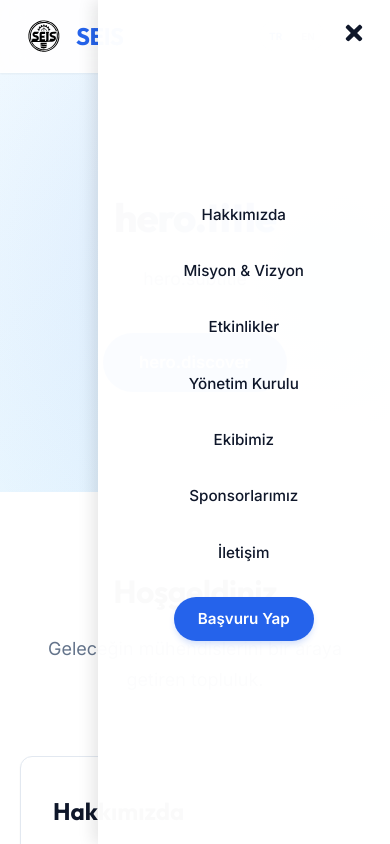
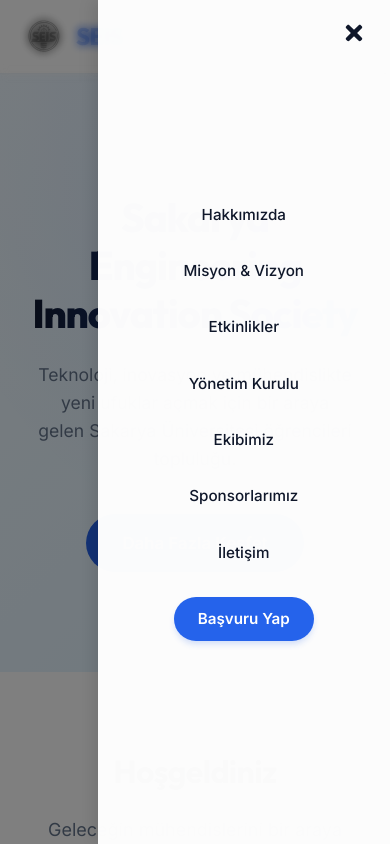
Before and after one commit to methin00/seisproject, a React (Vite) app: page / in a window 390 px wide. Both pictures are taken after a click on the button "Menu". Shown: the top 844 px of the page. Built offline with nearby package versions, Linux system fonts and the light colour scheme.

Commit message:
feat: Introduce header component with navigation, mobile menu, and language switcher, supported by new global styles and translation data.

```diff
--- a/src/components/Header.jsx
+++ b/src/components/Header.jsx
@@ -1,4 +1,4 @@
-import React, { useState } from "react";
+import React, { useState, useEffect } from "react";
 import { Link } from "react-router-dom";
 import { FaBars, FaTimes } from "react-icons/fa";
 import { useLanguage } from "../context/LanguageContext";
@@ -8,6 +8,20 @@ import "../styles/seis.css";
 export default function Header() {
     const [isMenuOpen, setIsMenuOpen] = useState(false);
     const { t } = useLanguage();
+
+    useEffect(() => {
+        if (isMenuOpen) {
+            document.body.style.overflow = "hidden";
+            document.documentElement.style.overflow = "hidden";
+        } else {
+            document.body.style.overflow = "";
+            document.documentElement.style.overflow = "";
+        }
+        return () => {
+            document.body.style.overflow = "";
+            document.documentElement.style.overflow = "";
+        };
+    }, [isMenuOpen]);
 
     const toggleMenu = () => {
         setIsMenuOpen(!isMenuOpen);
@@ -27,6 +41,12 @@ export default function Header() {
                 </Link>
 
                 <div style={{ display: 'flex', alignItems: 'center', gap: '2rem' }}>
+                    {/* MOBILE MENU OVERLAY */}
+                    <div
+                        className={`mobile-menu-overlay ${isMenuOpen ? "active" : ""}`}
+                        onClick={closeMenu}
+                    />
+
                     {/* NAVIGASYON */}
                     <nav className={`site-nav ${isMenuOpen ? "active" : ""}`}>
                         <Link to="/hakkimizda" onClick={closeMenu}>{t('nav.about')}</Link>
--- a/src/styles/seis.css
+++ b/src/styles/seis.css
@@ -1,12 +1,9 @@
 /* --- Reset & Base --- */
 html,
 body {
-    overflow-x: hidden;
     width: 100%;
     position: relative;
     scroll-behavior: smooth;
-    /* Mobilde yatay taşmayı engellemek için */
-    overflow-x: hidden;
 }
 
 :root {
@@ -88,6 +85,7 @@ header.site-header {
     border-bottom: 1px solid rgba(255, 255, 255, 0.3);
     position: sticky;
     top: 0;
+    width: 100%;
     z-index: 1000;
     padding: 16px 0;
     box-shadow: var(--shadow-sm);
@@ -439,6 +437,28 @@ section:nth-of-type(even) {
     .social-text {
         display: none;
     }
+
+    /* Mobile Menu Overlay */
+    .mobile-menu-overlay {
+        position: fixed;
+        top: 0;
+        left: 0;
+        width: 100%;
+        height: 100vh;
+        background: rgba(0, 0, 0, 0.5);
+        backdrop-filter: blur(4px);
+        -webkit-backdrop-filter: blur(4px);
+        z-index: 998;
+        /* Below sidebar (999), above content */
+        opacity: 0;
+        visibility: hidden;
+        transition: all 0.3s ease-in-out;
+    }
+
+    .mobile-menu-overlay.active {
+        opacity: 1;
+        visibility: visible;
+    }
 }
 
 /* --- Animations --- */
--- a/src/translations.js
+++ b/src/translations.js
@@ -20,9 +20,11 @@ export const translations = {
             translation: "İngilizce Mütercim ve Tercümanlık",
             newMedia: "Yeni Medya ve İletişim"
         },
+        hero: {
             title: "Sakarya Engineering Innovation Society",
             subtitle: "Teknoloji, inovasyon ve mühendislikte yeni ufuklar açmak için bir araya gelen Sakarya Üniversitesi öğrencileri topluluğu.",
             discover: "Daha Fazla Keşfet",
+        },
         home: {
             welcomeTitle: "Hoşgeldiniz",
             welcomeLead: "Geleceğin mühendislerini bir araya getiren topluluk.",
@@ -250,9 +252,11 @@ export const translations = {
             translation: "English Translation and Interpreting",
             newMedia: "New Media and Communication"
         },
+        hero: {
             title: "Sakarya Engineering Innovation Society",
             subtitle: "A community of Sakarya University students coming together to open new horizons in technology, innovation, and engineering.",
             discover: "Discover More",
+        },
         home: {
             welcomeTitle: "Welcome",
             welcomeLead: "The community bringing together the engineers of the future.",
```
Lines whose indentation alone changed are shown as unchanged.
